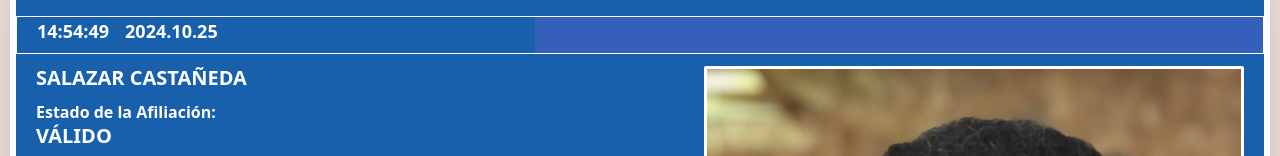
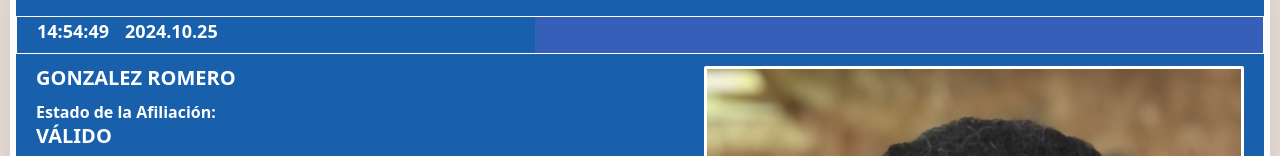
Before and after one commit to Luis1Gonzalez/costo, a React (Vite) app: page / in a window 1280 px wide. Shown: the part 170-326 px from the top of the page. Built offline with nearby package versions, Linux system fonts and the light colour scheme.

Commit message:
este este o este

```diff
--- a/src/components/CardSup.jsx
+++ b/src/components/CardSup.jsx
@@ -54,7 +54,7 @@ const CardSup = () => {
 
 <div className='flex gap-2 pt-3 pb-2 px-3 '>
   <div className='w-[50%] pl-2 gap-2'>
-    <p className='text-xl font-semibold mb-3 leading-6'>SALAZAR CASTAÑEDA</p>
+    <p className='text-xl font-semibold mb-3 leading-6'>GONZALEZ ROMERO</p>
     <p className='pe-3 font-semibold leading-5'>Estado de la Afiliación:</p>
     <p className='text-xl font-semibold mb-3'>VÁLIDO</p>
     <p className='pe-3 font-semibold leading-5'>Tipo de tarjeta de socio:</p>
```
